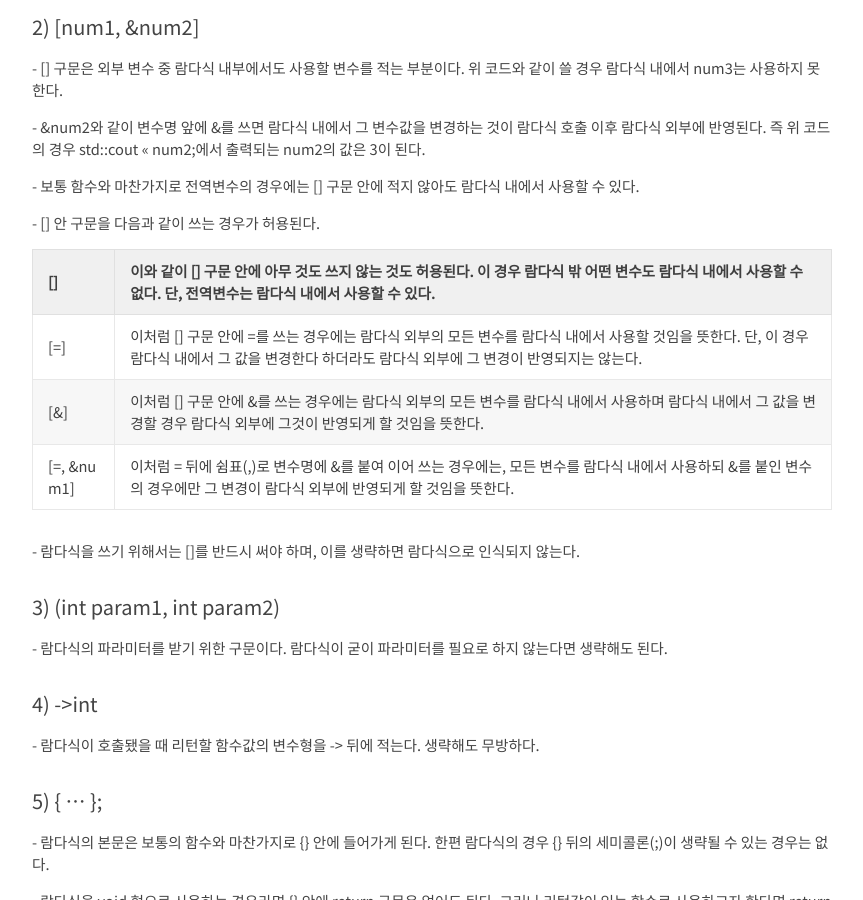
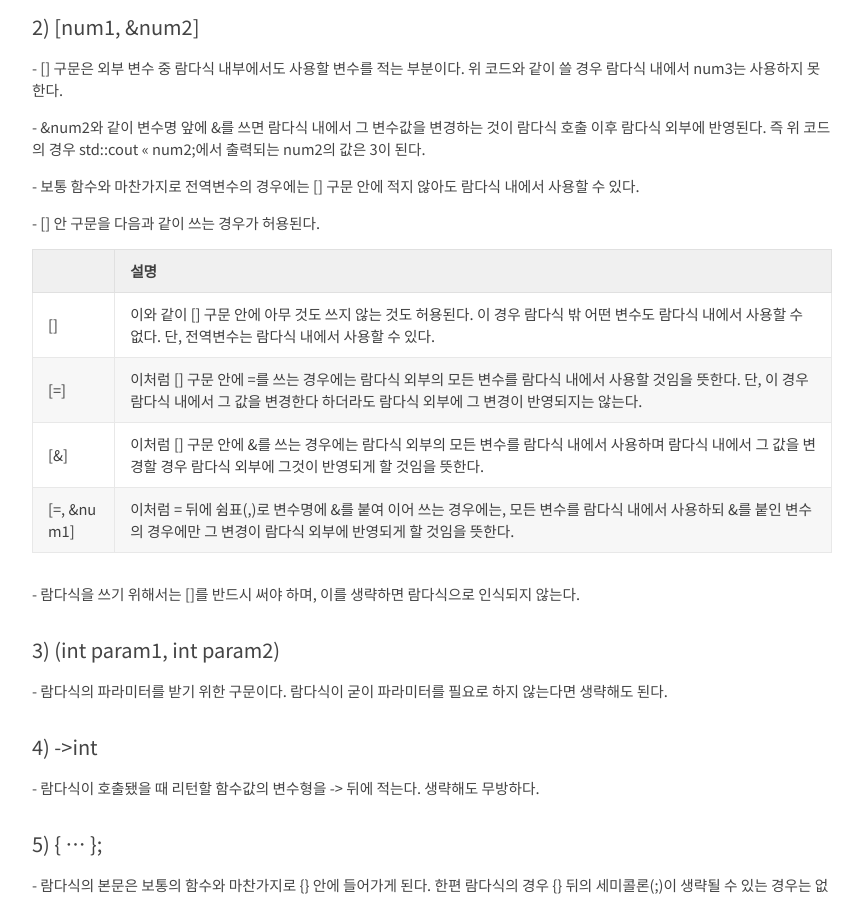
Before and after one commit to kangwooklee29/blog, a Jekyll site: the page built from C++/_posts/2021-10-04-C++의 람다식.md, in a window 1280 px wide and 900 px high, scrolled down 953 px. Shown: the whole window, without its empty margins (208-1071 px from the left). Built offline with Jekyll 4.4.1, drawn with Linux system fonts in a browser that asks for light colours; nearby versions of some CDN libraries; our own code applies the rules of GitHub Pages for plain Markdown files; comment, search, counter and statistics services are not loaded.

Commit message:
원상복귀

```diff
--- a/C++/_posts/2021-10-04-C++의 람다식.md
+++ b/C++/_posts/2021-10-04-C++의 람다식.md
@@ -40,8 +40,9 @@ int main()
 \- [] 안 구문을 다음과 같이 쓰는 경우가 허용된다.
 
 
+|| 설명 |
+|---|---|
 |[]| 이와 같이 [] 구문 안에 아무 것도 쓰지 않는 것도 허용된다. 이 경우 람다식 밖 어떤 변수도 람다식 내에서 사용할 수 없다. 단, 전역변수는 람다식 내에서 사용할 수 있다.|
-|---|---|
 |[=]| 이처럼 [] 구문 안에 =를 쓰는 경우에는 람다식 외부의 모든 변수를 람다식 내에서 사용할 것임을 뜻한다. 단, 이 경우 람다식 내에서 그 값을 변경한다 하더라도 람다식 외부에 그 변경이 반영되지는 않는다.|
 |[&]| 이처럼 [] 구문 안에 &를 쓰는 경우에는 람다식 외부의 모든 변수를 람다식 내에서 사용하며 람다식 내에서 그 값을 변경할 경우 람다식 외부에 그것이 반영되게 할 것임을 뜻한다.|
 |[=, &num1]| 이처럼 = 뒤에 쉼표(,)로 변수명에 &를 붙여 이어 쓰는 경우에는, 모든 변수를 람다식 내에서 사용하되 &를 붙인 변수의 경우에만 그 변경이 람다식 외부에 반영되게 할 것임을 뜻한다.|
```
